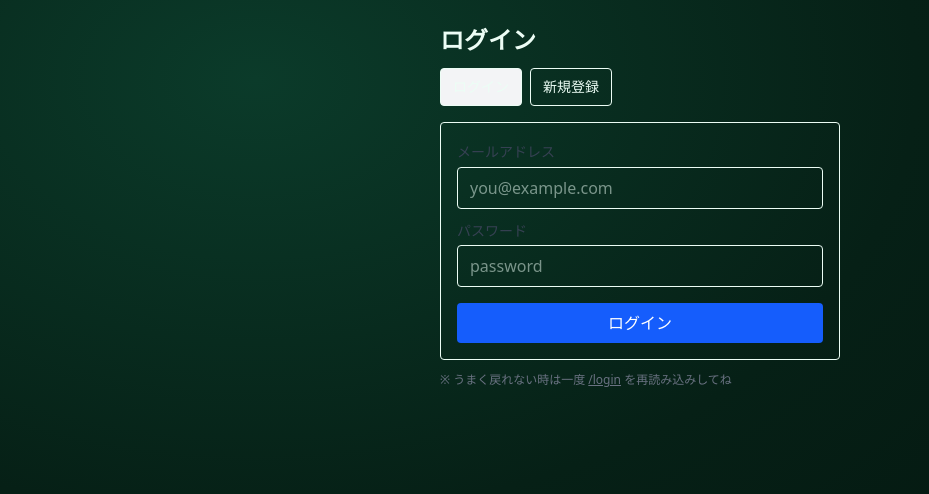
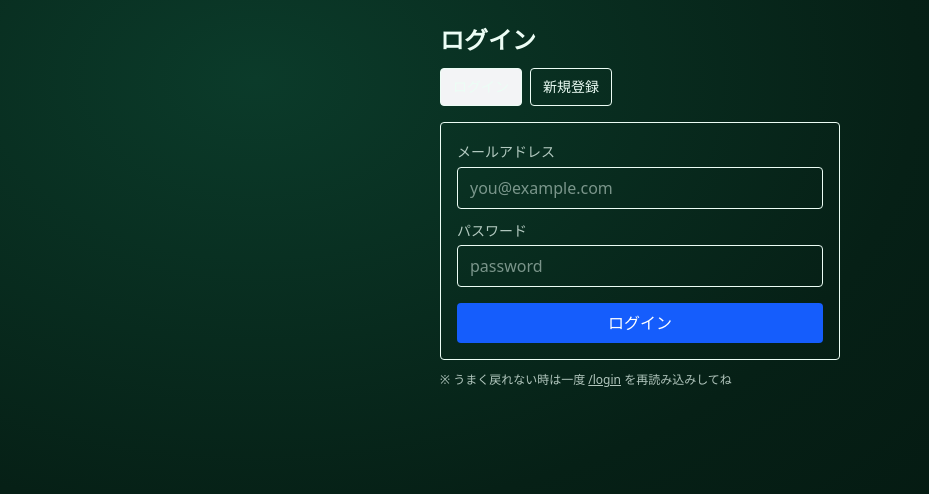
Before and after one commit to Msk2027/mahjong-attendance, a Next.js app: page /login in a window 1280 px wide. Shown: the top 494 px of the page, without its empty margins (0-929 px from the left). Built offline with nearby package versions, Linux system fonts and the light colour scheme; no server answers.

Commit message:
Override bg-white to mahjong green theme

```diff
--- a/src/app/globals.css
+++ b/src/app/globals.css
@@ -75,3 +75,17 @@ body {
   font-size: 12px;
   color: rgba(236, 253, 245, 0.9);
 }
+
+/* ✅ Tailwindの bg-white を麻雀グリーンに上書き（白い箱を根絶） */
+.bg-white {
+  background-color: rgba(6, 78, 59, 0.35) !important; /* emerald-900/35 */
+  border-color: rgba(16, 185, 129, 0.25) !important;  /* emerald-500/25 */
+  color: #ecfdf5 !important; /* emerald-50 */
+}
+
+/* ✅ 文字色も暗背景向けに補正（読みやすく） */
+.text-gray-600,
+.text-gray-700,
+.text-gray-500 {
+  color: rgba(236, 253, 245, 0.75) !important;
+}
```
